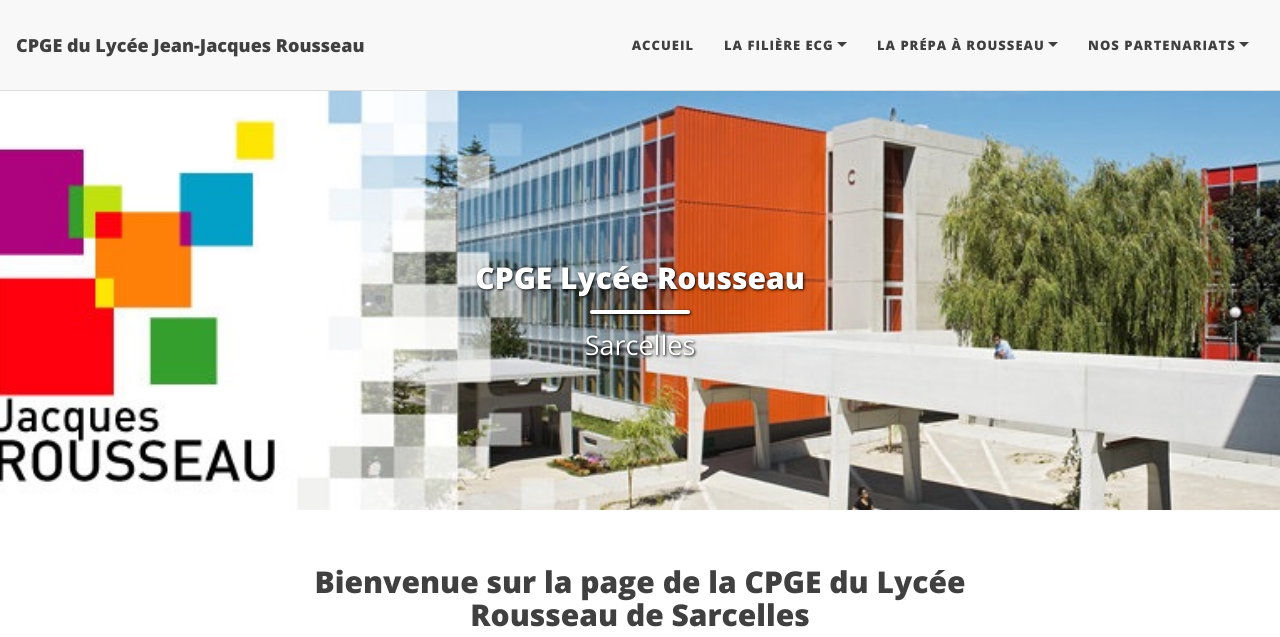
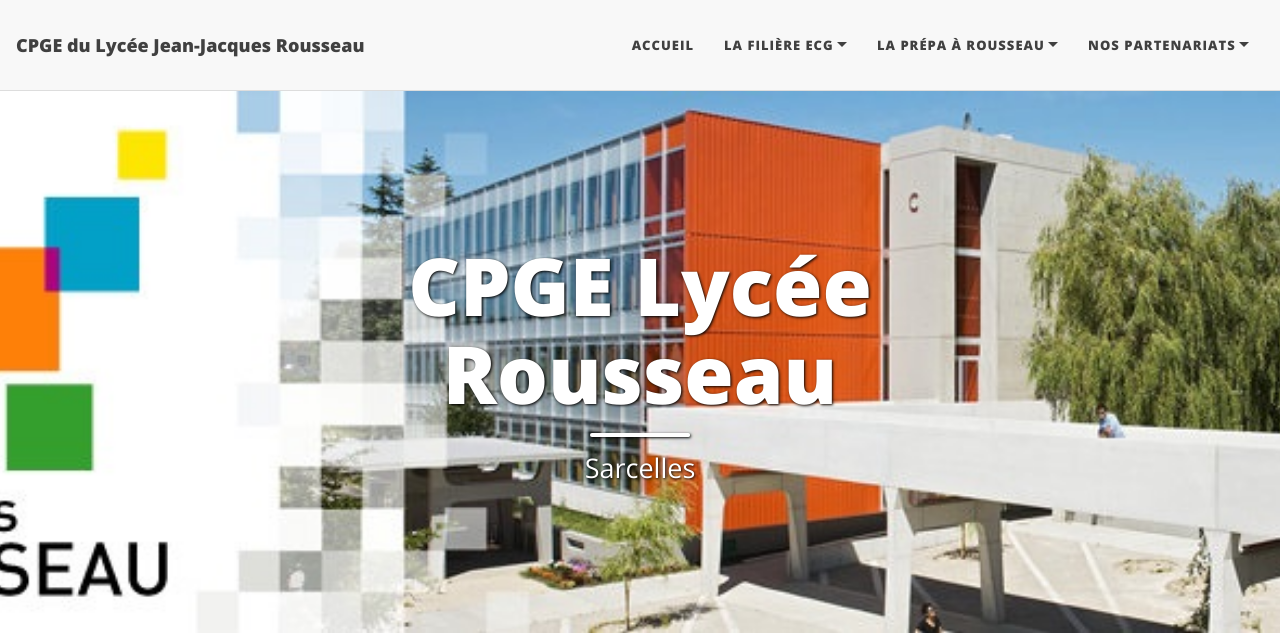
Before and after one commit to cpgesarcelles/cpgesarcelles.github.io, a Jekyll site: the page built from index.html, in a window 1280 px wide and 1207 px high. Shown: the top 637 px of the window. Built offline with Jekyll 4.4.1, drawn with Linux system fonts in a browser that asks for light colours; nearby versions of some CDN libraries; the list of posts is cut into pages by our own code; grey boxes are pictures that could not be loaded.

Commit message:
Update header.html

```diff
--- a/_includes/header.html
+++ b/_includes/header.html
@@ -27,13 +27,13 @@
     <div class="row">
       <div class="col-xl-8 offset-xl-2 col-lg-10 offset-lg-1">
         <div class="{{ include.type }}-heading">
-          <h2>{% if page.title %}{{ page.title }}{% else %}<br/>{% endif %}</h2>
+          <h1>{% if page.title %}{{ page.title }}{% else %}<br/>{% endif %}</h1>
           {% if page.subtitle %}
             {% if include.type == "page" %}
               <hr class="small">
               <span class="{{ include.type }}-subheading">{{ page.subtitle }}</span>
             {% else %}
-              <h3 class="{{ include.type }}-subheading">{{ page.subtitle }}</h3>
+              <h2 class="{{ include.type }}-subheading">{{ page.subtitle }}</h2>
             {% endif %}
           {% endif %}
 
```
